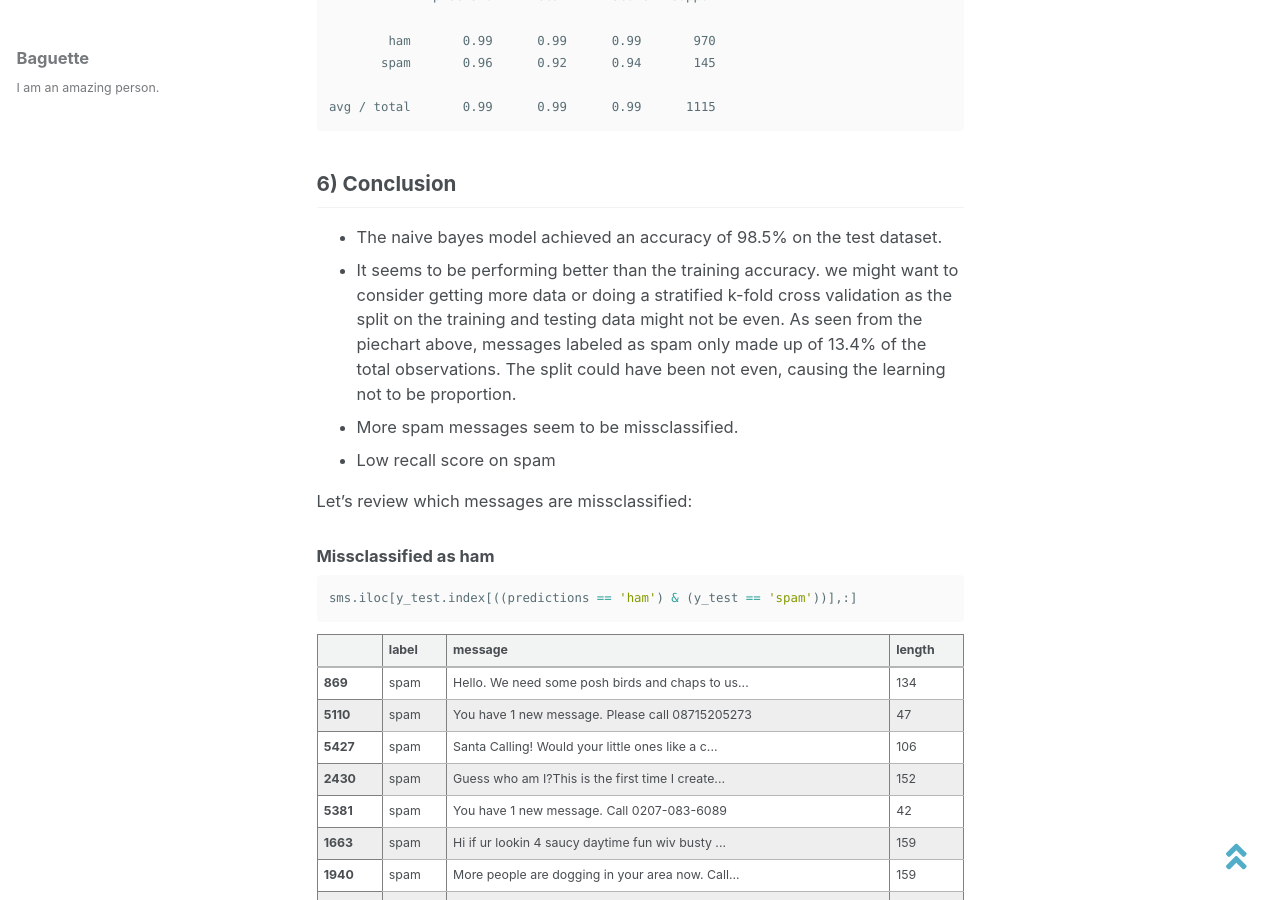
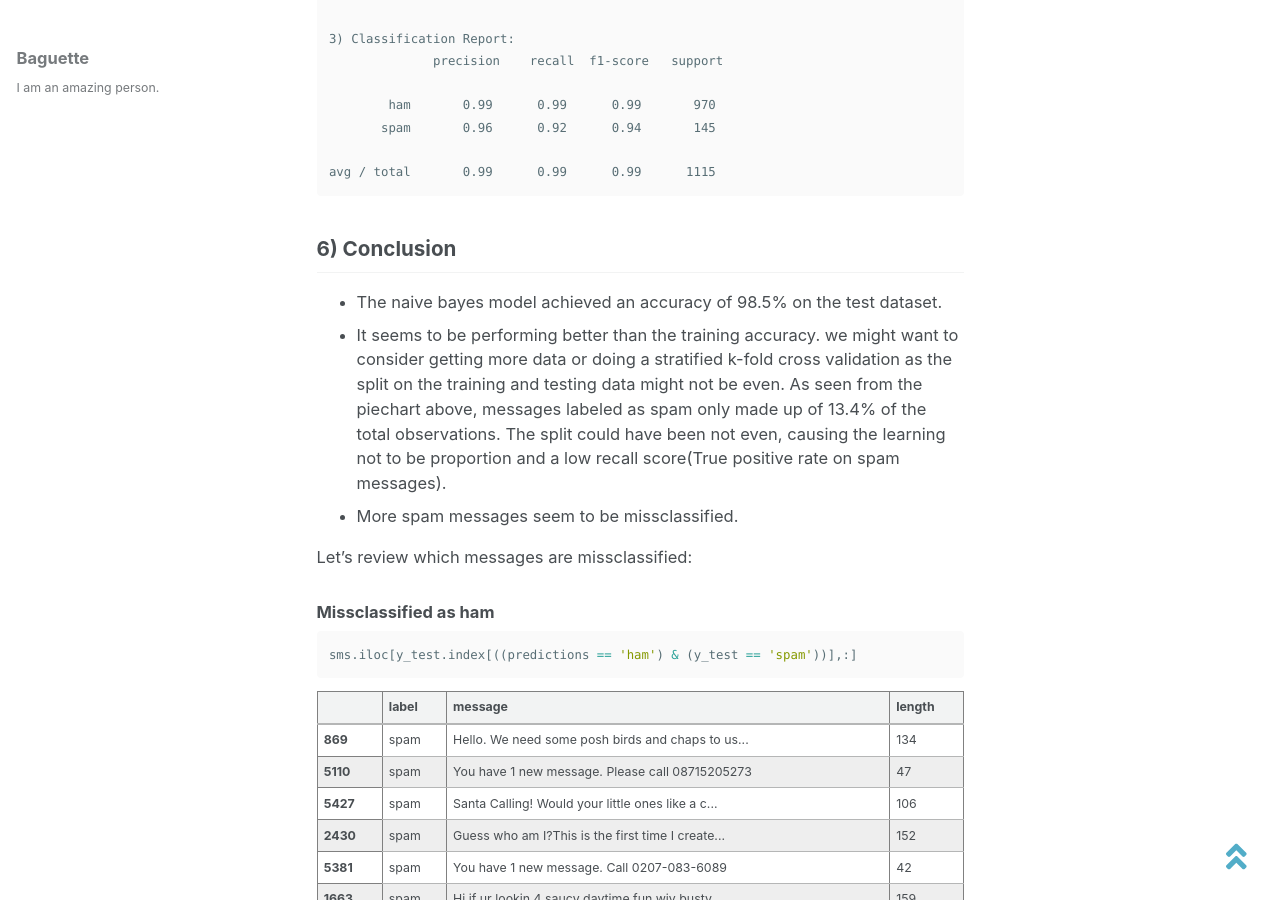
Before and after one commit to baguettexci/baguettexci.gituhb.io, a Jekyll site: the page built from _posts/2018-10-15-SMS-Spam.md, in a window 1280 px wide and 900 px high, scrolled down 10337 px. Built offline with Jekyll 4.4.1, drawn with Linux system fonts in a browser that asks for light colours; nearby versions of some CDN libraries; formulas are drawn with MathJax 3; some of the changed text lies outside the part shown.

Commit message:
Update 2018-10-15-SMS-Spam.md

````diff
--- a/_posts/2018-10-15-SMS-Spam.md
+++ b/_posts/2018-10-15-SMS-Spam.md
@@ -98,7 +98,7 @@
   </tbody>
 </table>
 
-View the statistics against the 2 unique label
+### View the statistics against the 2 unique label
 ```python
 sms.groupby('label').describe()
 ```
@@ -133,7 +133,7 @@
     </tr>
   </tbody>
 </table>
-View the count of unique labels on a piechart
+### View the count of unique labels on a piechart
 ```python
 sms["label"].value_counts().plot(kind = 'pie', explode = [0, 0.1], figsize = (6, 6), autopct = '%1.1f%%', shadow = True)
 plt.ylabel("Spam vs Ham")
@@ -142,7 +142,7 @@
 ```
 <img src="{{ site.url }}{{ site.baseurl }}/images/SMS Spam/piechart.jpg" alt="">
 
-Insert a new column to detect how long the text messages are
+### Insert a new column to detect how long the text messages are
 ```python
 sms['length'] = sms['message'].apply(len)
 sms.head()
@@ -256,7 +256,7 @@
 * The word 'call' and 'now' seems to be occurring frequently in both spam and ham messages.
 
 ## 3) Text Preprocessing
-Define a function for processing the text messages
+### Define a function for processing the text messages
 ```python
 import string
 from nltk.corpus import stopwords
@@ -272,7 +272,7 @@
     #Join the characters again to form the string
     return " ".join(text)
 ```
-Apply the function on the text messages
+### Apply the function on the text messages
 ```python
 messages = sms['message'].apply(text_process)
 messages.head()
@@ -315,7 +316,7 @@
        [0, 0, 0, ..., 0, 0, 0],
        [0, 0, 0, ..., 0, 0, 0]], dtype=int64)
 {% endhighlight %}
-Indeed it's a sparse matrix
+Indeed it's a sparse matrix.
 
 ### TF-IDF
 Weight the words by their importance to an observation by the method of term frequency–inverse document frequency.
@@ -474,9 +475,8 @@
 
 ## 6) Conclusion
 * The naive bayes model achieved an accuracy of 98.5% on the test dataset.
-* It seems to be performing better than the training accuracy. we might want to consider getting more data or doing a stratified k-fold cross validation as the split on the training and testing data might not be even. As seen from the piechart above, messages labeled as spam only made up of 13.4% of the total observations. The split could have been not even, causing the learning not to be proportion.
+* It seems to be performing better than the training accuracy. we might want to consider getting more data or doing a stratified k-fold cross validation as the split on the training and testing data might not be even. As seen from the piechart above, messages labeled as spam only made up of 13.4% of the total observations. The split could have been not even, causing the learning not to be proportion and a low recall score(True positive rate on spam messages).
 * More spam messages seem to be missclassified.
-* Low recall score on spam
 
 Let's review which messages are missclassified:
 ### Missclassified as ham
@@ -608,11 +608,3 @@
   </tbody>
 </table>
 At one glance, it is hard even for us to distinguish some of these messages from spam or ham. There are some subtleness in the context of the messages that induce this difficulty. We might need to consider having more data so that the machine can improve on it's learning and performance.
-
-
-```python
-
-```
-{% highlight text %}
-
-{% endhighlight %}
````
Also changed, not shown: other parts of _posts/2018-10-15-SMS-Spam.md (+5 -4 lines).
